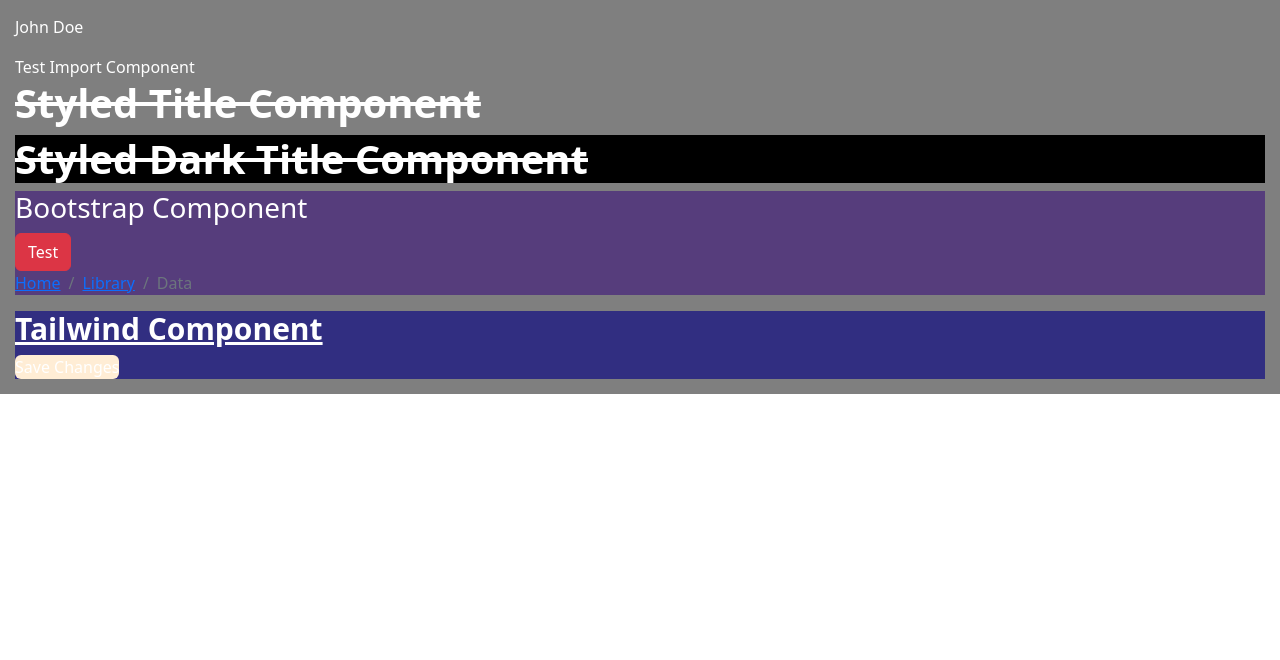
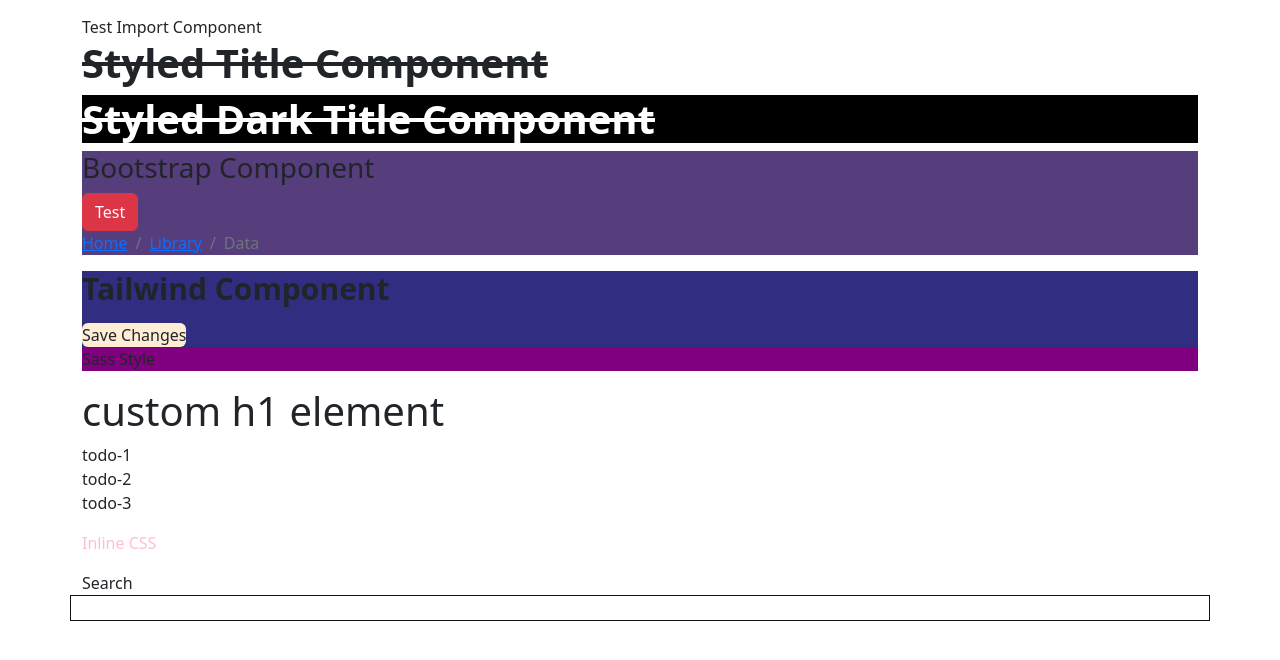
Before and after one commit to ayberkkk/react-tutorial, a React (Create React App) app: page / in a window 1280 px wide. Shown: the top 660 px of the page. Built offline with nearby package versions, Linux system fonts and the light colour scheme.

Commit message:
#1
Custom HTML elem, SCSS

```diff
--- a/package.json
+++ b/package.json
@@ -11,6 +11,7 @@
     "react-bootstrap": "^2.7.4",
     "react-dom": "^18.2.0",
     "react-scripts": "5.0.1",
+    "sass": "^1.62.1",
     "styled-components": "^5.3.10",
     "web-vitals": "^2.1.4"
   },
--- a/src/App.css
+++ b/src/App.css
@@ -3,10 +3,8 @@
 @tailwind utilities;
 
 .App {
-  background-color: rgba(0, 0, 0, 0.5);
   padding: 15px;
-  color: #fff;
-}
+  }
 
 .bootstrap {
   background-color: #563d7c;
@@ -15,3 +13,7 @@
 .tailwind {
   background-color: #312E81;
 }
+
+#search {
+  border: 1px solid #111;
+}
--- a/src/App.js
+++ b/src/App.js
@@ -1,14 +1,42 @@
 import "./App.css";
-import logo from "./logo.svg";
-import Test from "./components/Test";
-import { Title } from "./components/Styled";
-import Bootstrap from "./components/Bootstrap";
-import Tailwind from "./components/Tailwind";
+import "./Sass.scss";
+import { Container, Row } from "react-bootstrap";
+import StylesComponent from "./components/Styles/StylesComponent";
+import { createElement } from "react";
 
 function App() {
+  const todolist = ["todo-1", "todo-2", "todo-3"];
+  const todolist2 = ["todo-1", "todo-2", "todo-3"];
+  const ul = createElement(
+    "ul",
+    null,
+    todolist2.map((todo) => createElement("li", null, todo))
+  );
+  const h1 = createElement("h1", null, "custom h1 element");
+
+  /*
+
+  Custom Create Element
+
+  return createElement(
+    "main",
+    {
+      id: "main",
+      className: "App",
+    },
+    h1,
+    ul
+  );
+*/
+
+  const searchFunc = () => {
+    alert("Search");
+  };
   return (
-    <div className="App">
-      {/*
+    <main id="main" className="App">
+      <Container>
+        <Row>
+          {/*
       <h3>{process.env.NODE_ENV}</h3>
      development logo
       {process.env.NODE_ENV === "development" && (
@@ -18,13 +46,22 @@
         </>
       )}
       */}
-      <p>John Doe</p>
-      <Test />
-      <Title>Styled Title Component</Title>
-      <Title theme="dark">Styled Dark Title Component</Title>
-      <Bootstrap></Bootstrap>
-      <Tailwind/>
-    </div>
+          <StylesComponent />
+          {h1}
+          <ul>
+            {todolist.map((todo) => (
+              <li key={todo}>{todo}</li>
+            ))}
+          </ul>
+          <p style={{ color: "pink" }}>Inline CSS</p>
+          <label htmlFor="search" tabIndex={2}>
+            Search
+          </label>
+          <input type="text" id="search" tabIndex={1} onClick={searchFunc} />
+          {/* <input type="text" id="search" tabIndex={1} onClick={()=> alert("Search-2")} /> */}
+        </Row>
+      </Container>
+    </main>
   );
 }
 
--- /dev/null
+++ b/src/Sass.scss
@@ -0,0 +1,3 @@
+.sass-p {
+  background-color: #800080;
+}
--- a/src/components/Styled.js
+++ b/src/components/Styles/Styled.js
@@ -1,4 +1,4 @@
-import styled, { css } from "styled-components";
+import styled from "styled-components";
 
 export const Title = styled.h1`
   font-size: 2.5rem;
--- /dev/null
+++ b/src/components/Styles/StylesComponent.js
@@ -0,0 +1,35 @@
+import React from "react";
+import Test from "./Test";
+import { Title } from "./Styled";
+import Bootstrap from "./Bootstrap";
+import { Container, Row, Col } from "react-bootstrap";
+import Tailwind from "./Tailwind";
+
+const StylesComponent = () => {
+  return (
+    <Container>
+      <Row>
+        <Col xs={12}>
+          <Test />
+        </Col>
+        <Col xs={12}>
+          <Title>Styled Title Component</Title>
+        </Col>
+        <Col xs={12}>
+          <Title theme="dark">Styled Dark Title Component</Title>
+        </Col>
+        <Col xs={12}>
+          <Bootstrap></Bootstrap>
+        </Col>
+        <Col xs={12}>
+          <Tailwind />
+        </Col>
+        <Col xs={12}>
+          <p className="sass-p">Sass Style</p>
+        </Col>
+      </Row>
+    </Container>
+  );
+};
+
+export default StylesComponent;
--- a/src/components/Tailwind.js
+++ b/src/components/Styles/Tailwind.js
@@ -3,7 +3,7 @@
 const Tailwind = () => {
   return (
     <div className="tailwind">
-      <h1 class="text-3xl font-bold underline">Tailwind Component</h1>
+      <p class="text-3xl font-bold">Tailwind Component</p>
       <button class="rounded bg-orange-100">Save Changes</button>
     </div>
   );
```
Also changed, not shown: src/components/Styles/Bootstrap.js (renamed from src/components/Bootstrap.js), src/components/Styles/Test.js (renamed from src/components/Test.js), 1 other file (tests, documents, lock files or other folders).
